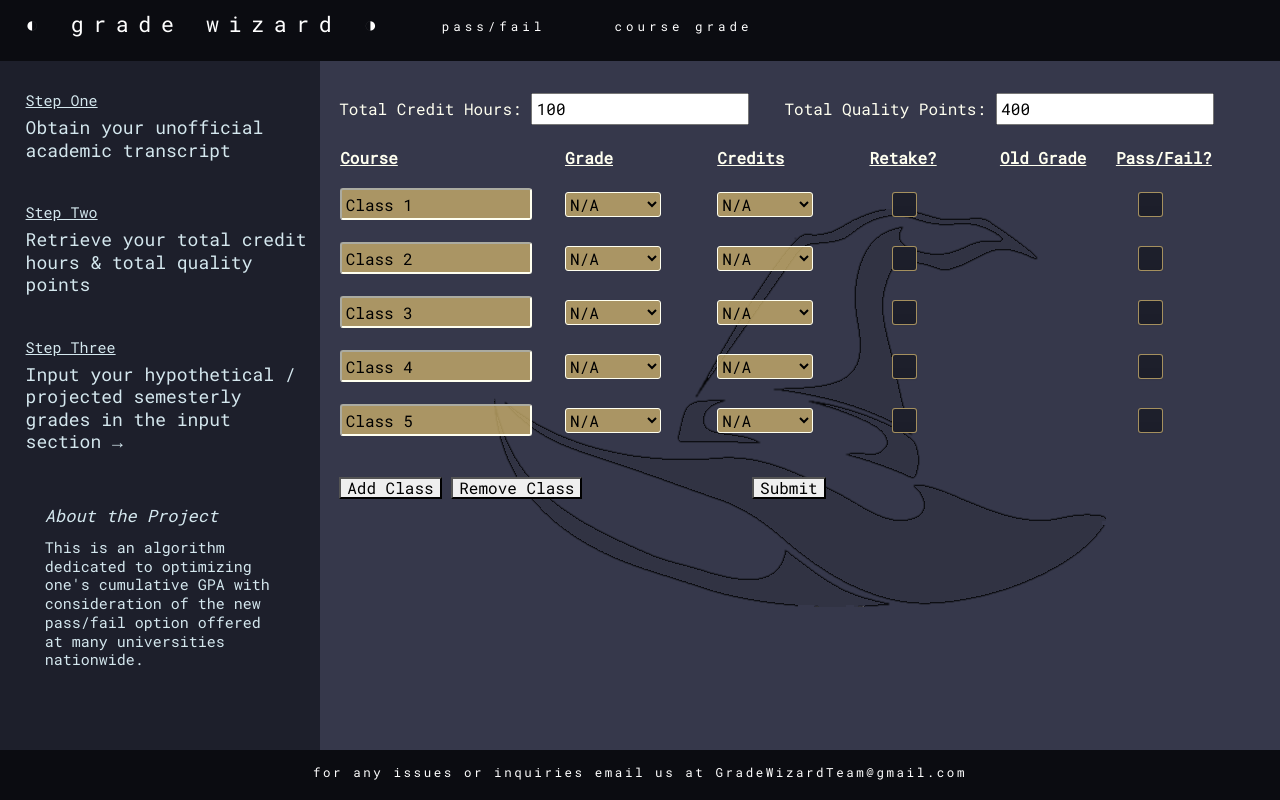
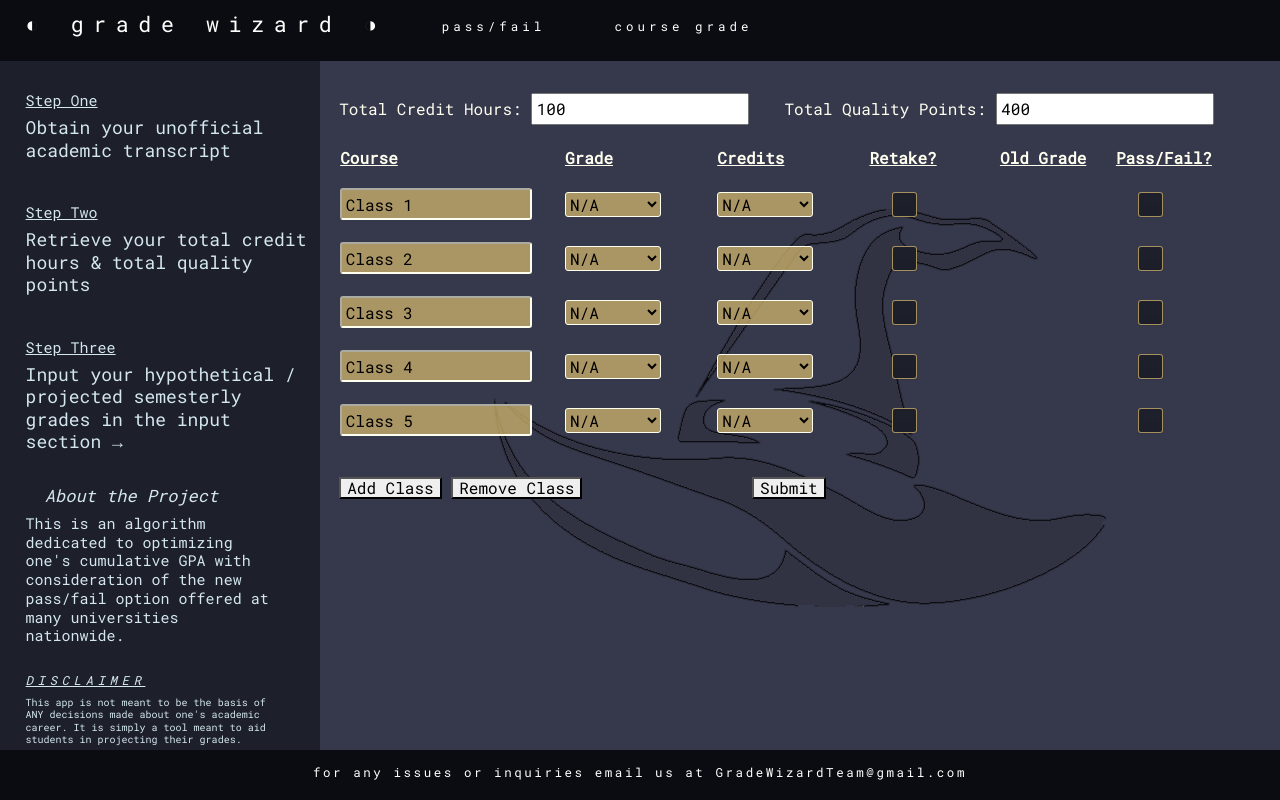
Before and after one commit to oliverwalsh7/gradecalculator, a website with bundled scripts: page html/index.html in a window 1280 px wide. Built offline with nearby package versions, Linux system fonts and the light colour scheme.

Commit message:
disclaimer added

```diff
--- a/css/style.css
+++ b/css/style.css
@@ -140,14 +140,14 @@ header {
     margin-right: 2vw;
 }
 .about-section {
-    margin-top: 5vh;
+    margin-top: 2.5vh;
     margin-right: 2vw;
     border-color: var(--pearl);
 }
 .about-header {
     font-size: 17px;
     font-style: italic;
-    margin-bottom: 1.5vh;
+    margin-bottom: 1vh;
     margin-right: 2vw;
     line-height: 1.25em;
     margin-left: 2.5vw;
@@ -155,10 +155,31 @@ header {
 }
 .about-text {
     font-size: 15px;
+    margin-bottom: 3.5vh;
+    margin-right: 2vw;
+    line-height: 1.25em;
+    margin-left: 1vw;
+    color: var(--pearl);
+}
+
+.disclaimer-header {
+    font-size: 12.5px;
+    font-style: italic;
+    margin-right: 2vw;
+    line-height: 1.25em;
+    margin-left: 1vw;
+    margin-bottom: 1vh;
+    color: var(--pearl);
+    letter-spacing: .35vw;
+    text-decoration: underline;
+}
+
+.disclaimer-text {
+    font-size: 10px;
     margin-bottom: 1.5vh;
     margin-right: 2vw;
     line-height: 1.25em;
-    margin-left: 2.5vw;
+    margin-left: 1vw;
     color: var(--pearl);
 }
 
--- a/html/index.html
+++ b/html/index.html
@@ -55,6 +55,13 @@
                             <div class="about-text">
                                 This is an algorithm dedicated to optimizing one's cumulative GPA with consideration
                                 of the new pass/fail option offered at many universities nationwide.
+                            </div>
+                            <div class="disclaimer-header">
+                                DISCLAIMER
+                            </div>
+                            <div class="disclaimer-text">
+                                This app is not meant to be the basis of ANY decisions made about one's academic career.
+                                It is simply a tool meant to aid students in projecting their grades.
                             </div>
                         </div>
                     </div>
```
